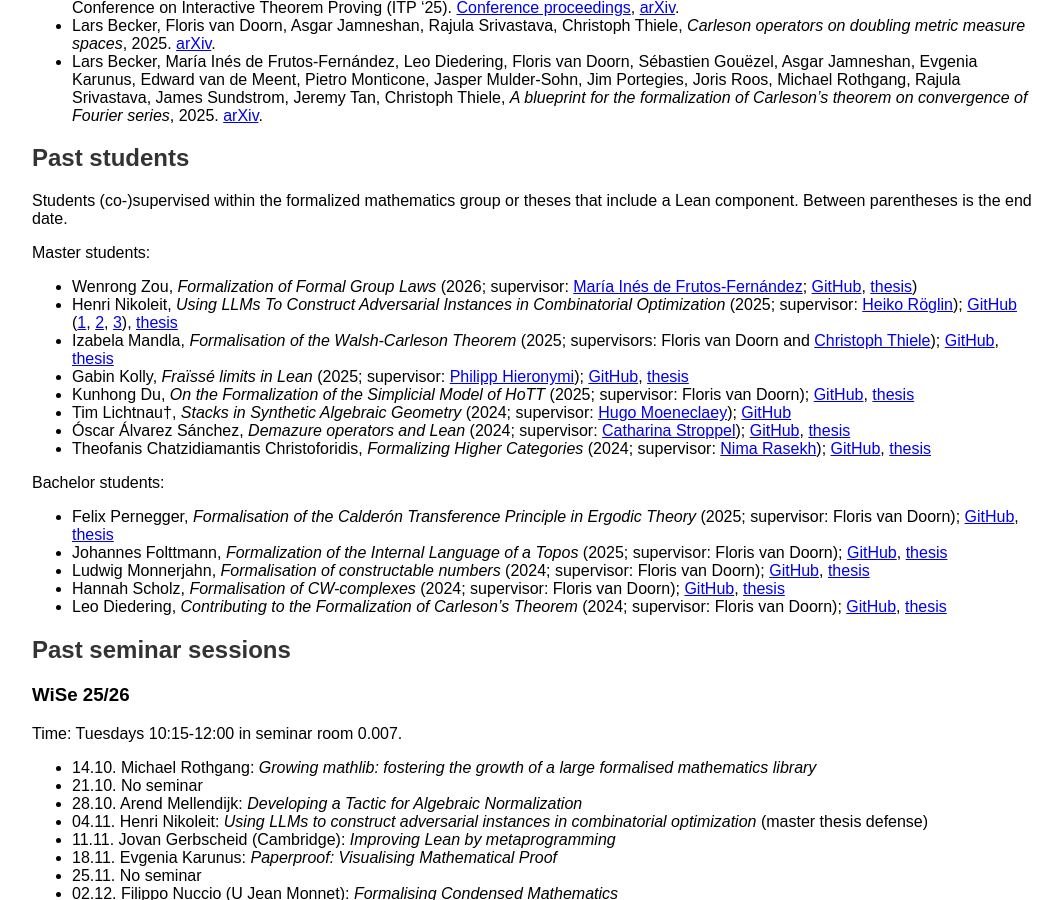
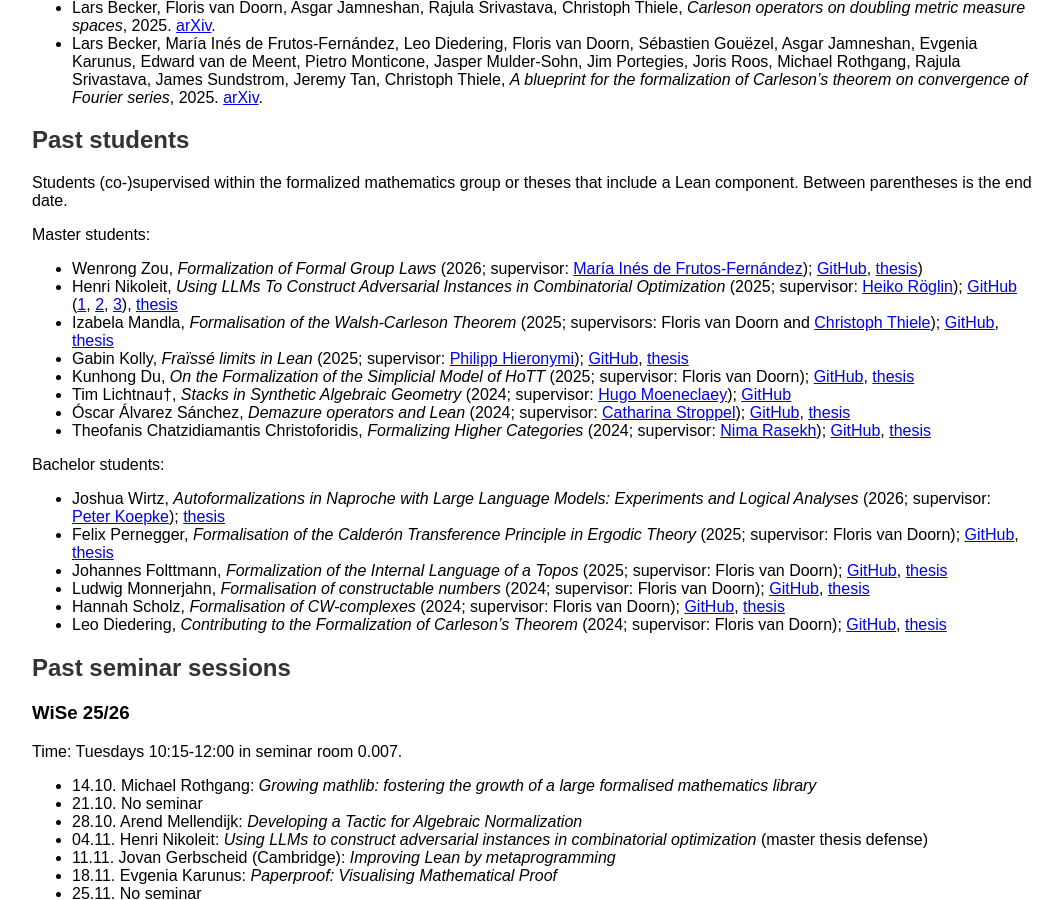
Before and after one commit to fpvandoorn/fpvandoorn.github.io, a Jekyll site: the page built from formalized-mathematics.md, in a window 1280 px wide and 900 px high, scrolled down 2079 px. Shown: the whole window, without its empty margins (108-1170 px from the left). Built offline with Jekyll 4.4.1, drawn with Linux system fonts in a browser that asks for light colours; our own code applies the rules of GitHub Pages for plain Markdown files; some of the changed text lies outside the part shown.

Commit message:
add Joshua's thesis

```diff
--- a/formalized-mathematics.md
+++ b/formalized-mathematics.md
@@ -112,7 +111,7 @@
 Students (co-)supervised within the formalized mathematics group or theses that include a Lean component. Between parentheses is the end date.
 
 Master students:
-* Wenrong Zou, *Formalization of Formal Group Laws* (2026; supervisor: [María Inés de Frutos-Fernández](https://mariainesdff.github.io/); [GitHub](https://github.com/WenrongZou/FormalGroupLaws), [thesis](theses/WenrongZou.pdf))
+* Wenrong Zou, *Formalization of Formal Group Laws* (2026; supervisor: [María Inés de Frutos-Fernández](https://mariainesdff.github.io/)); [GitHub](https://github.com/WenrongZou/FormalGroupLaws), [thesis](theses/WenrongZou.pdf))
 * Henri Nikoleit, *Using LLMs To Construct Adversarial Instances in Combinatorial Optimization* (2025; supervisor: [Heiko Röglin](http://roeglin.org/)); [GitHub](https://github.com/lumi-a?tab=repositories) ([1](https://github.com/lumi-a/funsearch), [2](https://github.com/lumi-a/exact-clustering), [3](https://github.com/lumi-a/py-exact-clustering)), [thesis](theses/HenriNikoleit.pdf)
 * Izabela Mandla, *Formalisation of the Walsh-Carleson Theorem* (2025; supervisors: Floris van Doorn and [Christoph Thiele](https://www.math.uni-bonn.de/people/thiele/index.html)); [GitHub](https://github.com/izamandla/carleson/tree/master/Carleson/Project), [thesis](theses/IzabelaMandla.pdf)
 * Gabin Kolly, *Fraïssé limits in Lean* (2025; supervisor: [Philipp Hieronymi](https://www.math.uni-bonn.de/people/phierony/)); [GitHub](https://github.com/GabinKolly), [thesis](theses/GabinKolly.pdf)
@@ -122,6 +121,7 @@
 * Theofanis Chatzidiamantis Christoforidis, *Formalizing Higher Categories* (2024; supervisor: [Nima Rasekh](https://nimarasekh.github.io/)); [GitHub](https://github.com/thchatzidiamantis/sHoTT), [thesis](theses/TheofanisChristoforidis.pdf) <!-- PhD in London, Western Ontario -->
 
 Bachelor students:
+* Joshua Wirtz, *Autoformalizations in Naproche with Large Language Models: Experiments and Logical Analyses* (2026; supervisor: [Peter Koepke](https://www.math.uni-bonn.de/people/koepke/)); [thesis](theses/JoshuaWirtz.pdf)
 * Felix Pernegger, *Formalisation of the Calderón Transference Principle in Ergodic Theory* (2025; supervisor: Floris van Doorn); [GitHub](https://github.com/felixpernegger/ErgodicAverages), [thesis](theses/FelixPernegger.pdf)
 * Johannes Folttmann, *Formalization of the Internal Language of a Topos* (2025; supervisor: Floris van Doorn); [GitHub](https://github.com/johannesfoltt/topos), [thesis](theses/JohannesFolttmann.pdf)
 * Ludwig Monnerjahn, *Formalisation of constructable numbers* (2024; supervisor: Floris van Doorn); [GitHub](https://github.com/Louis-Le-Grand/Formalisation-of-constructable-numbers), [thesis](theses/LudwigMonnerjahn.pdf)
```
Also changed, not shown: other parts of formalized-mathematics.md (+0 -1 lines), 1 other file.
